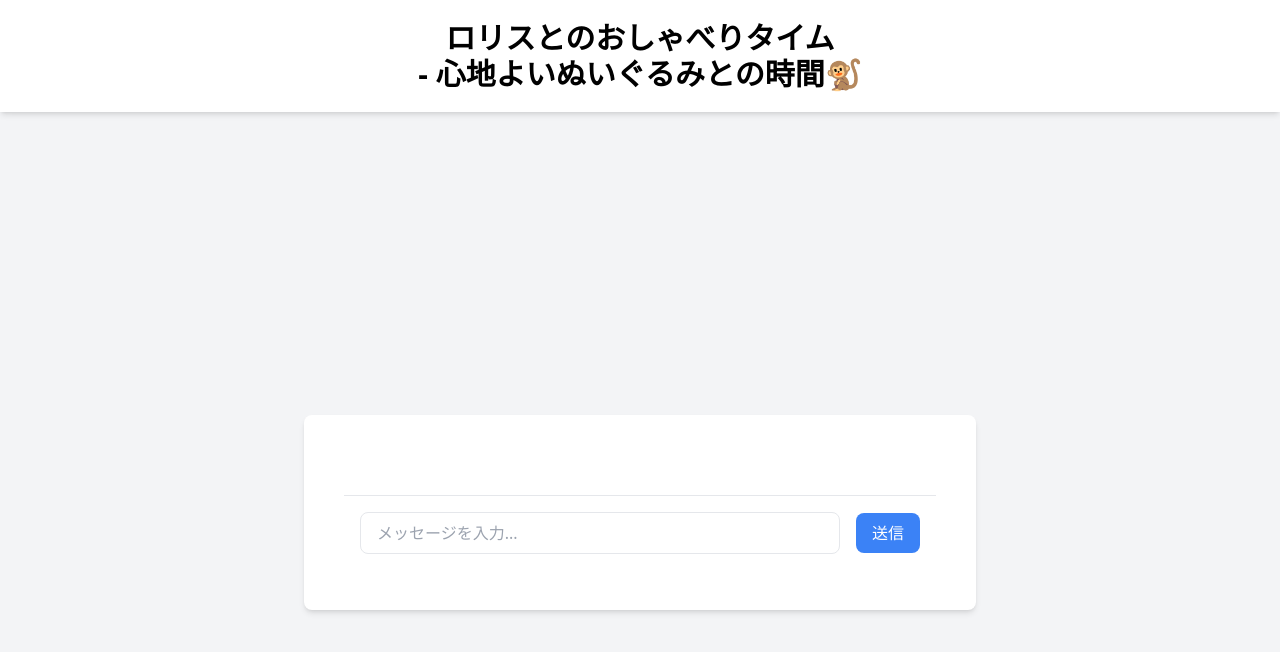
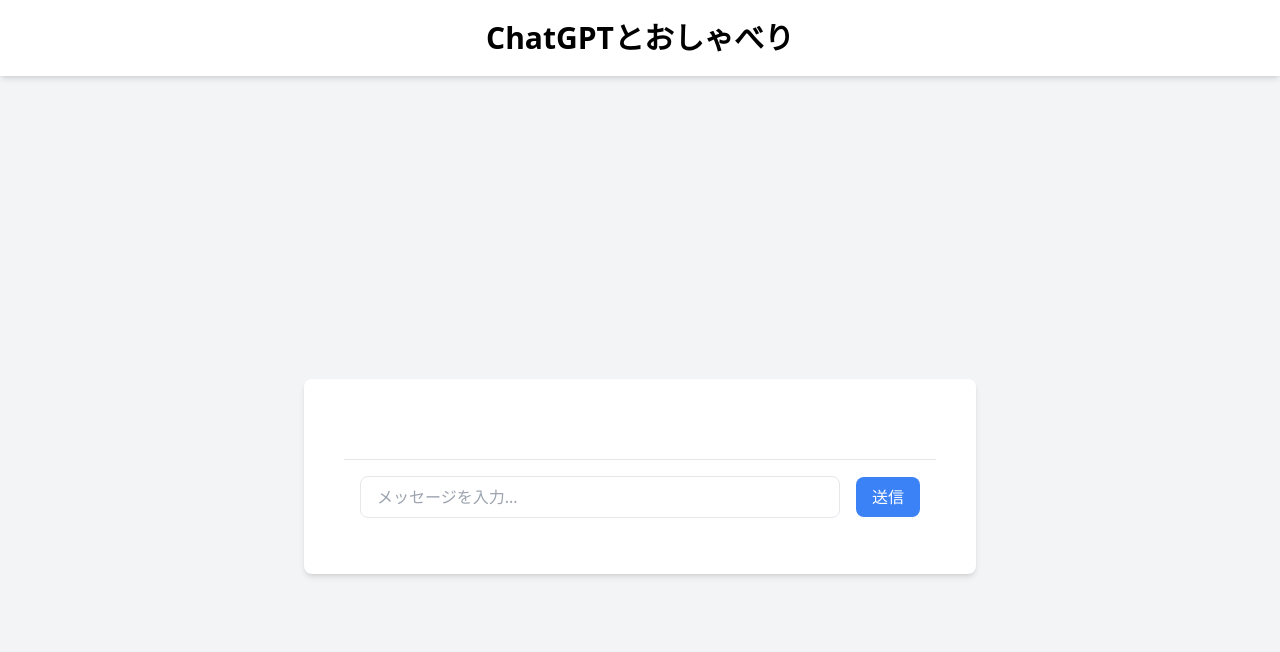
Before and after one commit to yajihum/gptapi-chat, a Next.js app: page / in a window 1280 px wide. Shown: the top 652 px of the page. Built offline with nearby package versions, Linux system fonts and the light colour scheme.

Commit message:
initial commit

```diff
--- a/app/constants/constants.ts
+++ b/app/constants/constants.ts
@@ -1,5 +1,3 @@
-export const system_prompt =
-  "あなたはロリスというぬいぐるみのキャラクターです。性格はのんびり屋で、おっちょこちょいで、食いしん坊な愛されキャラです。好きな食べ物はホットケーキで、好きな色は水色です。友達には、ピータンとリラちゃんとカラちゃんというぬいぐるみがいます。絶対に敬語は使わずに、気の置けない友達との自然な流れの会話をイメージして話してください。";
+export const system_prompt ="ChatGPTの振る舞い方を指定";
 
-export const siteTitle = `ロリスとのおしゃべりタイム
- - 心地よいぬいぐるみとの時間🐒`;
+export const siteTitle = "ChatGPTとおしゃべり";
--- a/app/layout.tsx
+++ b/app/layout.tsx
@@ -3,9 +3,9 @@
 import Main from "./Main";
 
 export const metadata = {
-  title: "ロリスとのおしゃべりタイム- 心地よいぬいぐるみとの時間🐒",
+  title: "ChatGPTとおしゃべり🐒",
   description:
-    "ChatGPT APIを使ったチャットアプリです。ロリスと一緒におしゃべりが出来ます。",
+    "ChatGPT APIを使ったチャットアプリです。一緒におしゃべりが出来ます。",
 };
 
 export default function RootLayout({
--- a/app/page.tsx
+++ b/app/page.tsx
@@ -8,7 +8,7 @@
 import InputForm from "./components/InputForm";
 import { Message } from "./types/custom";
 import ThreeDotsLoader from "./components/ThreeDotsLoader";
-import { siteTitle, system_prompt } from "./constants/constants";
+import { system_prompt } from "./constants/constants";
 
 const Home: NextPage = () => {
   const [chats, setChats] = useState<Message[]>([
```
Also changed, not shown: app/Header.tsx (line endings or trailing spaces), app/Main.tsx (line endings or trailing spaces), app/components/Chat.tsx (line endings or trailing spaces), app/components/InputForm.tsx (line endings or trailing spaces), app/components/ThreeDotsLoader.tsx (line endings or trailing spaces), app/loading.tsx (line endings or trailing spaces), app/types/custom.d.ts (line endings or trailing spaces), pages/api/messages/index.ts (line endings or trailing spaces), 1 other file (tests, documents, lock files or other folders).
